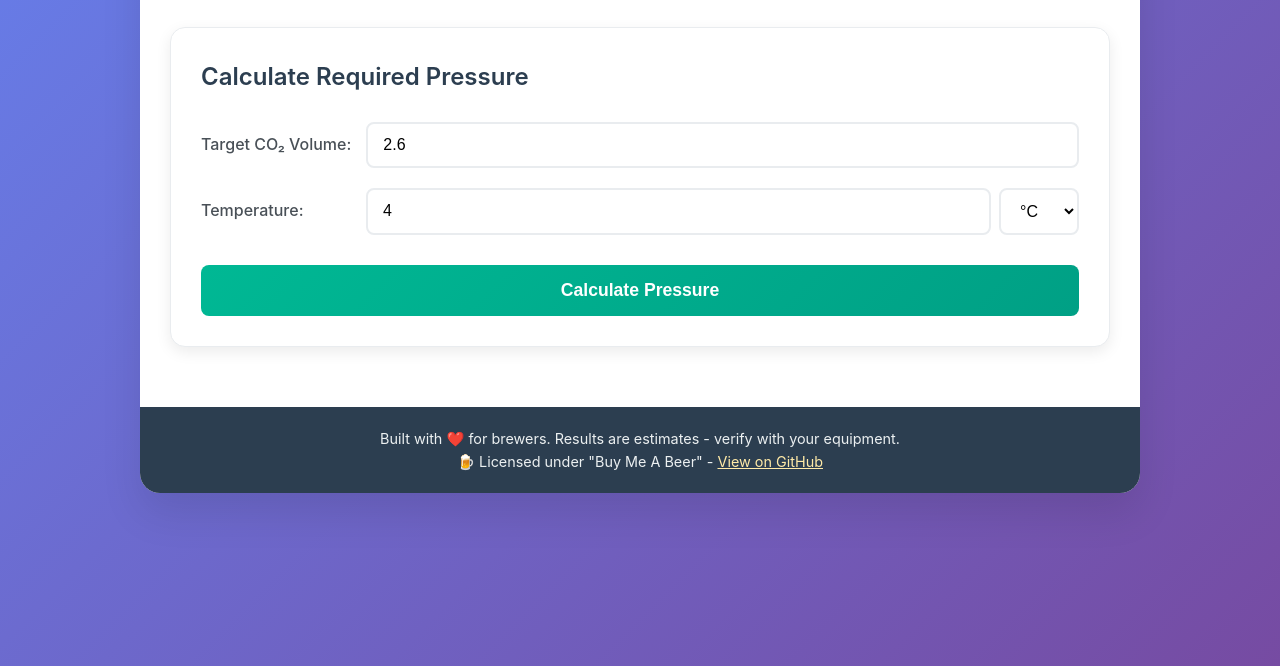
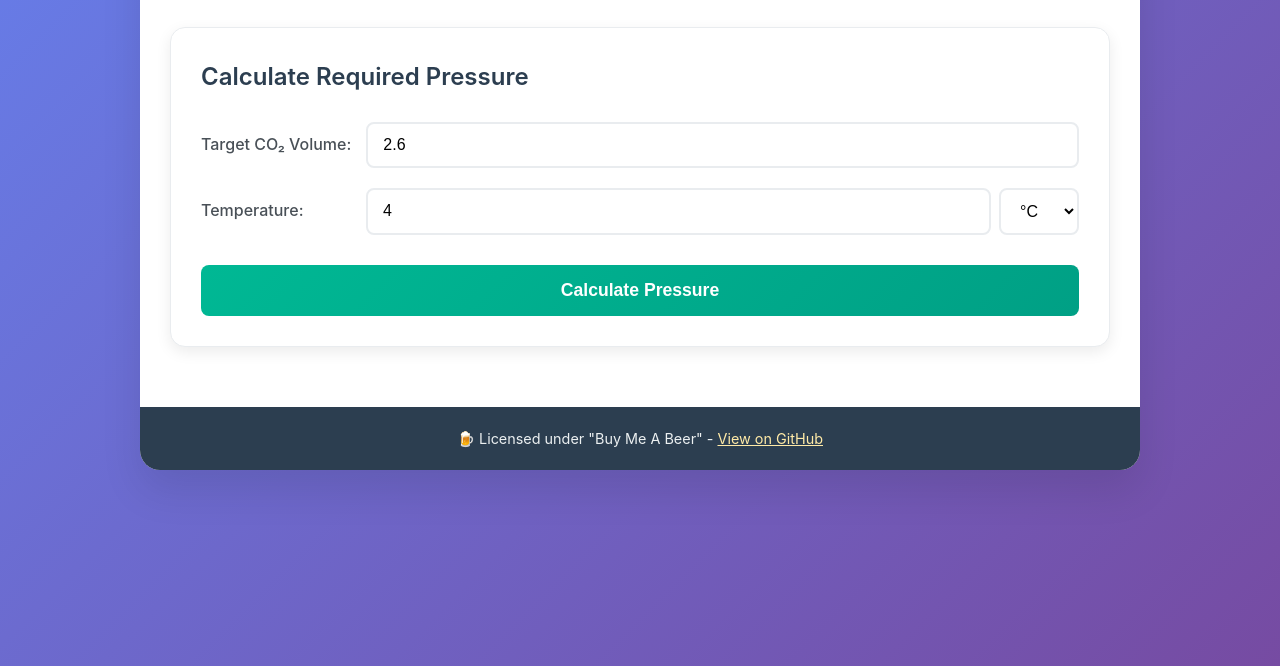
Before and after one commit to BrewnodeDave/carbonation, a website: page public/index.html in a window 1280 px wide. Shown: the part 134-800 px from the top of the page. Drawn offline with Linux system fonts and the light colour scheme; no server answers.

Commit message:
footer adjust

```diff
--- a/public/index.html
+++ b/public/index.html
@@ -104,7 +104,6 @@
         </div>
 
         <footer>
-            <p>Built with ❤️ for brewers. Results are estimates - verify with your equipment.</p>
             <p>🍺 Licensed under "Buy Me A Beer" - <a href="https://github.com/BrewnodeDave/carbonation" target="_blank" style="color: #ffeaa7;">View on GitHub</a></p>
         </footer>
     </div>
```
